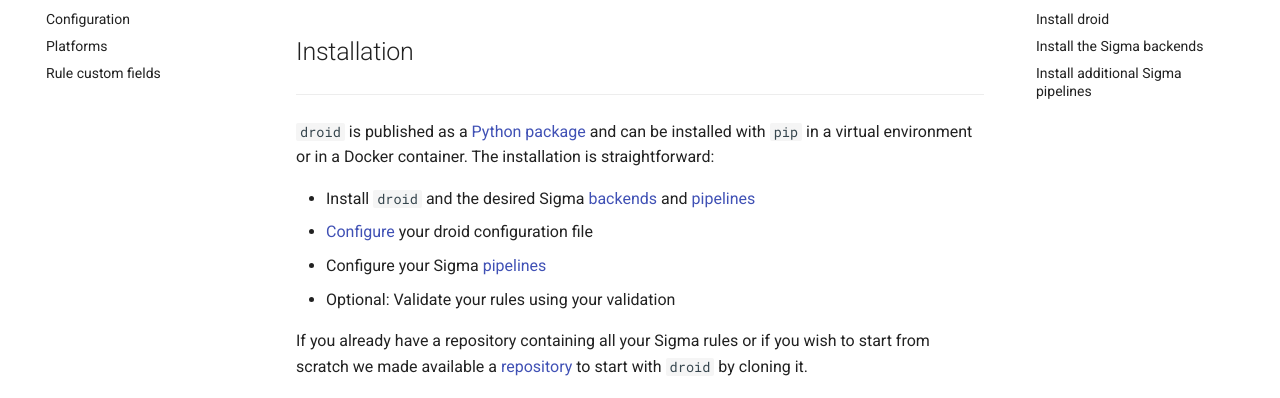
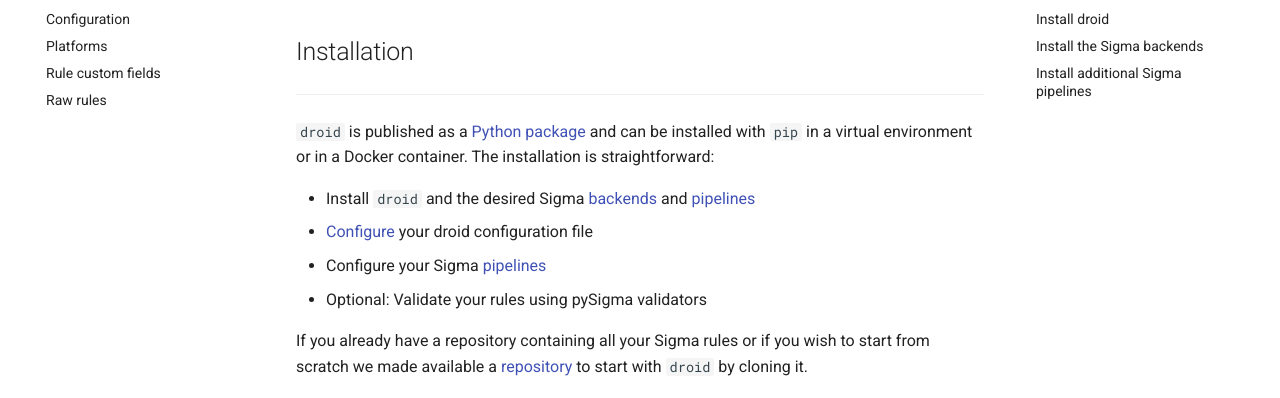
Before and after one commit to certeu/droid-docs, an MkDocs documentation site: the page built from docs/getting-started.md, in a window 1280 px wide and 900 px high. Shown: the part 194-592 px from the top of the window. Built offline with MkDocs 1.6.1 and Material for MkDocs 9.7.7, drawn with Linux system fonts in a browser that asks for light colours; comment, search, counter and statistics services are not loaded.

Commit message:
add: raw rules and fix typos

```diff
--- a/docs/getting-started.md
+++ b/docs/getting-started.md
@@ -8,7 +8,7 @@
 - Install `droid` and the desired Sigma [backends] and [pipelines]
 - [Configure](/configuration/) your droid configuration file
 - Configure your Sigma [pipelines](/pipelines/)
-- Optional: Validate your rules using your validation
+- Optional: Validate your rules using pySigma validators
 
 If you already have a repository containing all your Sigma rules or if you wish to start from scratch we made available a [repository](https://github.com/certeu/droid-init) to start with `droid` by cloning it.
 
--- a/mkdocs.yml
+++ b/mkdocs.yml
@@ -33,6 +33,7 @@ nav:
     - Configuration: configuration.md
     - Platforms: platforms.md
     - Rule custom fields: custom_fields.md
+    - Raw rules: raw_rules.md
   - Usage: usage.md
 
 markdown_extensions:
```
Also changed, not shown: docs/custom_fields.md (+2 -2 lines), docs/index.md (+4 -0 lines), docs/raw_rules.md (added, +27 -0 lines).
